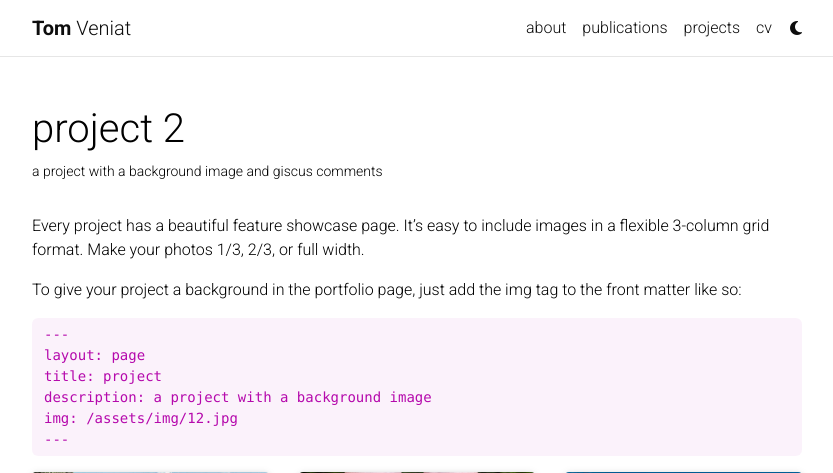
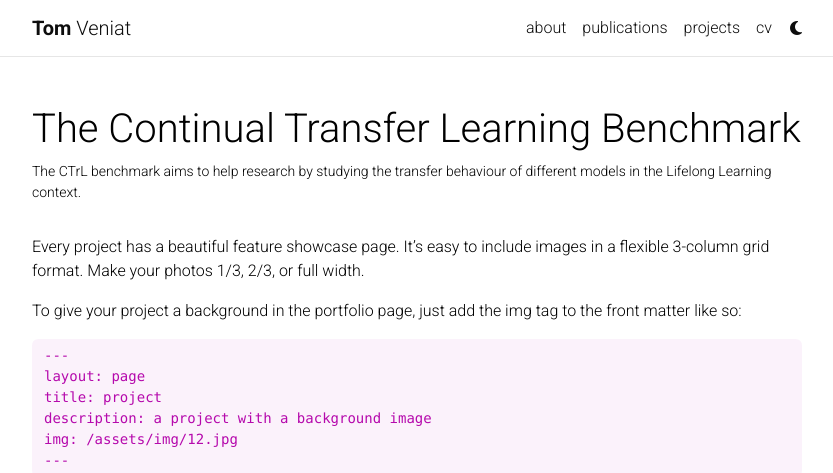
Before and after one commit to TomVeniat/TomVeniat.github.io, a Jekyll site: the page built from _projects/ctrl.md, in a window 1280 px wide and 1400 px high. Shown: the top 473 px of the window, without its empty margins (223-1056 px from the left). Built offline with Jekyll 4.4.1, drawn with Linux system fonts in a browser that asks for light colours; full-size pictures stand in for the smaller copies a plugin makes; comment, search, counter and statistics services are not loaded; a style sheet for code colours, icons or effects is not loaded; some of the changed text lies outside the part shown; grey boxes are pictures that could not be loaded.

Commit message:
update projects

```diff
--- a/_projects/2_project.md
+++ b/_projects/ctrl.md
@@ -1,9 +1,9 @@
 ---
 layout: page
-title: project 2
-description: a project with a background image and giscus comments
+title: The Continual Transfer Learning Benchmark
+description: The CTrL benchmark aims to help research by studying the transfer behaviour of different models in the Lifelong Learning context.
 img: assets/img/3.jpg
-importance: 2
+importance: 1
 category: work
 giscus_comments: true
 ---
@@ -20,6 +20,38 @@
     description: a project with a background image
     img: /assets/img/12.jpg
     ---
+
+<div class="row mt-3">
+    <div class="col-sm mt-3 mt-md-0">
+        {% include video.html path="assets/ctrl_bench/video/continual-transfer.mp4" class="img-fluid rounded z-depth-1" controls=true autoplay=true %}
+    </div>
+    <div class="col-sm mt-3 mt-md-0">
+        {% include video.html path="assets/video/pexels-engin-akyurt-6069112-960x540-30fps.mp4" class="img-fluid rounded z-depth-1" controls=true %}
+    </div>
+</div>
+<div class="caption">
+    A desired property of a continual learning agent it to leverage knowledge acquired in the past to better solve new, related problems.
+
+    Video from [the blogpost](https://ai.meta.com/blog/ctrl-and-mntdp-a-new-open-source-benchmark-and-model-for-continual-learning/) on this work of Marc'Aurelio Ranzato and Ludovic Denoyer.
+
+</div>
+
+The objective of this benchmark is to offer a set of tools to continual learning researchers to better understand the strength and weeknesses of different algorithms.
+
+
+## How
+
+### Direct transfer
+
+$$\mathcal{S}^{\mbox{\small{-}}} = (t_1^+, t_2, t_3, t_4, t_5, t_1^-)$$
+
+### Knowldge update
+
+### Transfer to similar Input or Output Distributions
+
+### Plasticity
+
+### Scalability
 
 <div class="row">
     <div class="col-sm mt-3 mt-md-0">
```
Also changed, not shown: _projects/bsn.md (renamed from _projects/3_project.md, +5 -5 lines), _projects/mntdp.md (renamed from _projects/5_project.md, +1 -1 lines), _projects/painting_mirror.md (renamed from _projects/1_project.md, +5 -5 lines), _projects/reveality.md (renamed from _projects/4_project.md), assets/projects/painting_mirror/img/cover.jpg (added), 1 other file.
